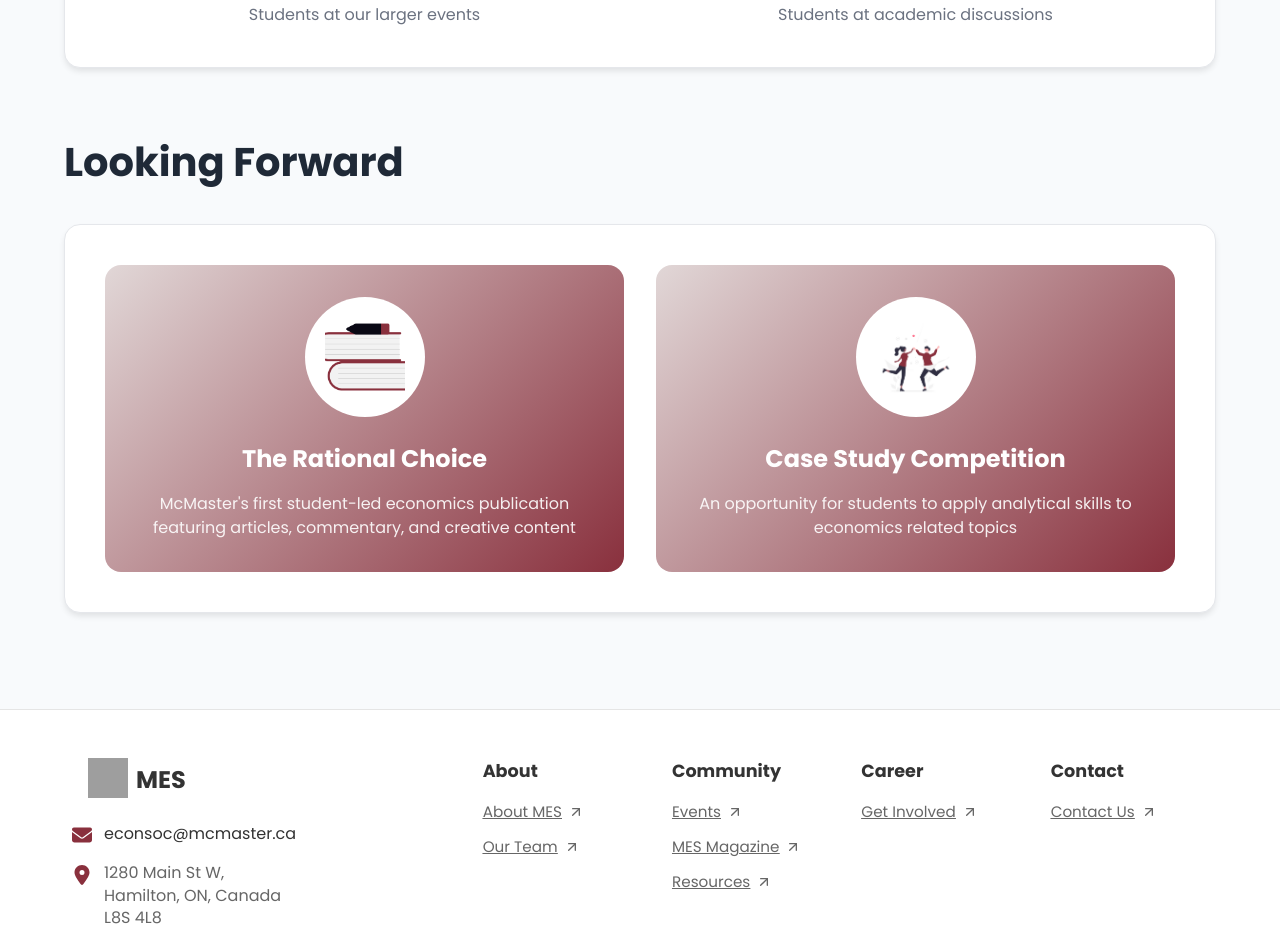
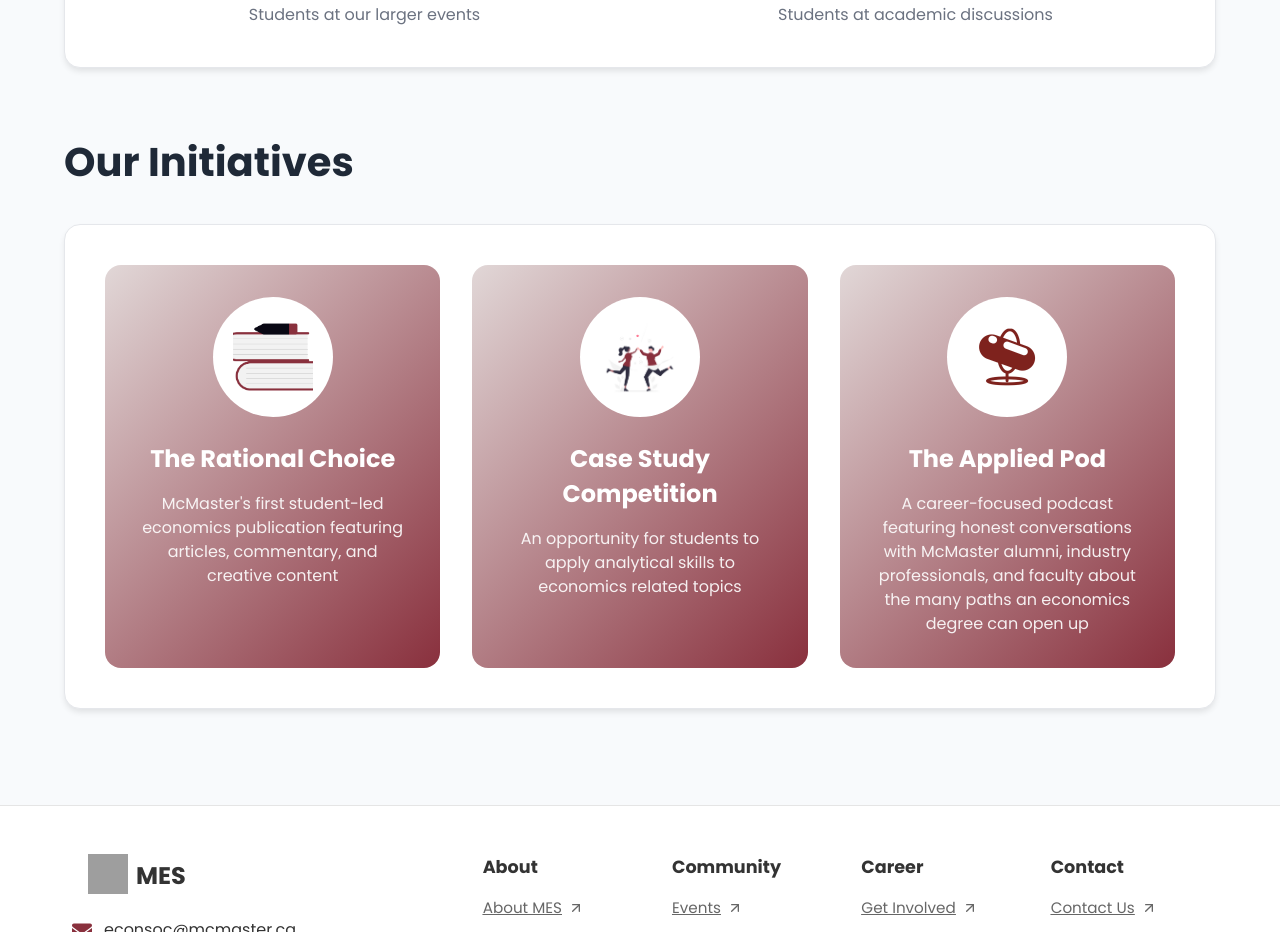
Before and after one commit to McMaster-Economics-Society/mes-website, a Next.js app: page /about/about-mes in a window 1280 px wide. Shown: the part 3040-3972 px from the top of the page. Built offline with nearby package versions, Linux system fonts and the light colour scheme; grey boxes are pictures that could not be loaded.

Commit message:
Rename Looking Forward to Our Initiatives, add The Applied Pod

```diff
--- a/src/app/about/about-mes/page.js
+++ b/src/app/about/about-mes/page.js
@@ -152,6 +152,12 @@ export default function AboutMesPage() {
       description:
         "An opportunity for students to apply analytical skills to economics related topics",
     },
+    {
+      icon: "/podcast-icon.png",
+      title: "The Applied Pod",
+      description:
+        "A career-focused podcast featuring honest conversations with McMaster alumni, industry professionals, and faculty about the many paths an economics degree can open up",
+    },
   ];
 
   return (
@@ -265,9 +271,9 @@ export default function AboutMesPage() {
             </div>
           </section>
 
-          {/* Looking Forward Section */}
+          {/* Our Initiatives Section */}
           <section className={styles.section}>
-            <h2 className={styles.sectionTitle}>Looking Forward</h2>
+            <h2 className={styles.sectionTitle}>Our Initiatives</h2>
             <div className={styles.card}>
               <div className={styles.forwardGrid}>
                 {forwardItems.map((item, index) => (
```
Also changed, not shown: public/podcast-icon.png (added).
